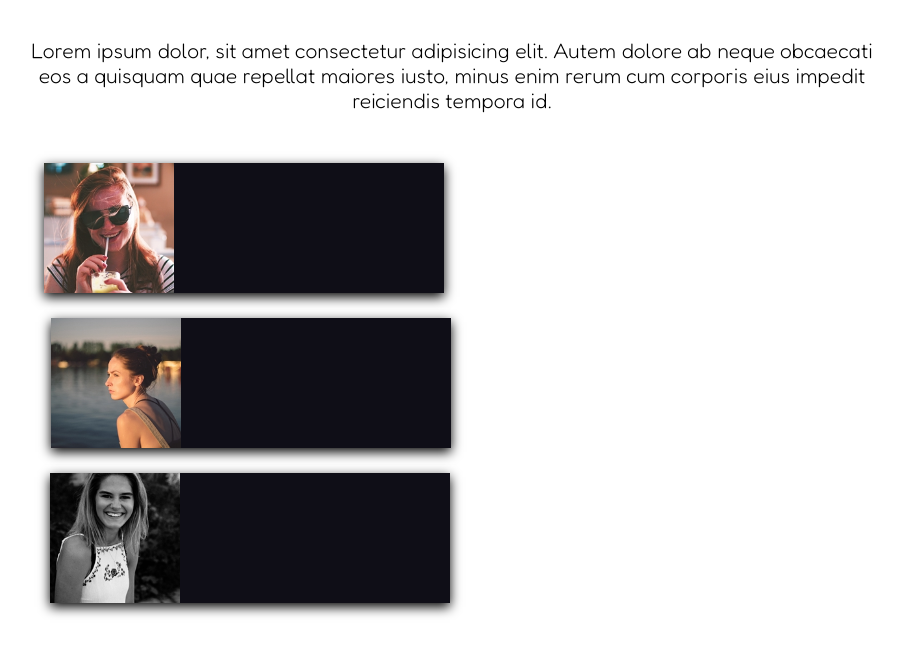
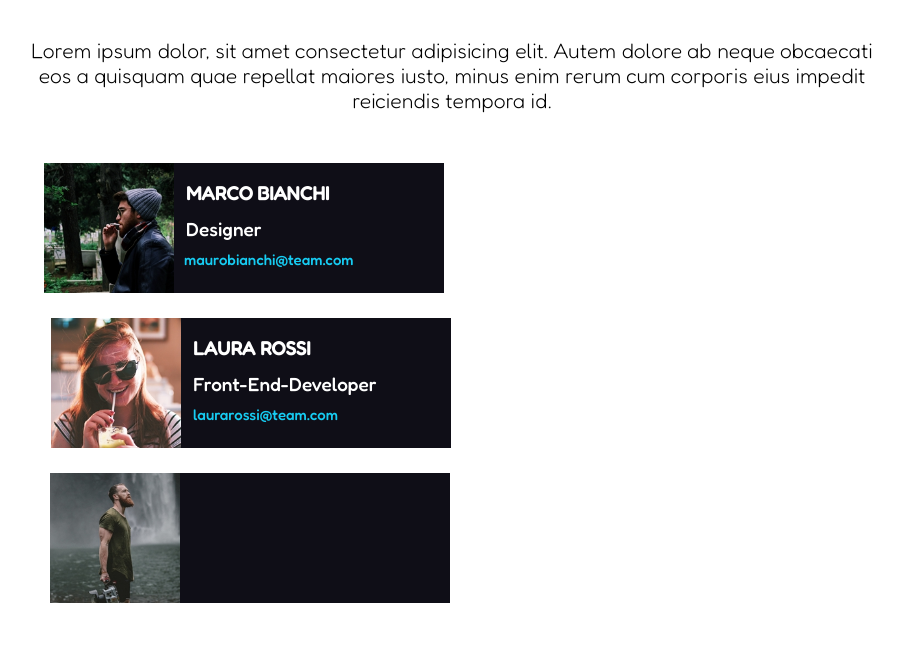
Before and after one commit to PinoGabriel/html-css-float-cards, a plain HTML site: page index.html in a window 1280 px wide. Shown: the part 96-750 px from the top of the page, without its empty margins (188-1091 px from the left). Drawn offline with Linux system fonts and the light colour scheme.

Commit message:
Aggiunto testo nei blocchi

```diff
--- a/css/style.css
+++ b/css/style.css
@@ -1,3 +1,4 @@
+/************* Elementi principali ***************/
 * {
     box-sizing: border-box;
     margin: 0;
@@ -23,17 +24,24 @@ header h1 {
 }
 
 main {
-    text-align: center;
     padding: 25px;
 }
 
 main > p {
     font-size: 21px;
     font-weight: 300;
+    text-align: center;
+}
+
+/************* Blocchi ***************/
+.blocchi {
+    float: left;
+    background-color: #0f0e17;
+    box-shadow: 0px 4px 11px 0px;
+    color: white;
 }
 
 .blocco1 {
-    float: left;
     width: 400px;
     height: 130px;
     margin: 25px 10px 0 15px;
@@ -42,22 +50,61 @@ main > p {
 }
 
 .blocco2 {
-    float: left;
     width: 400px;
     height: 130px;
     margin: 25px 10px 0 22px;
-    background-color: #0f0e17;
-    box-shadow: 0px 4px 11px 0px;
 }
 
 .blocco3 {
-    float: left;
     width: 400px;
     height: 130px;
     margin: 25px 10px 0 21px;
-    background-color: #0f0e17;
-    box-shadow: 0px 4px 11px 0px;
 }
+
+/************* Stile contenuto Blocchi ***************/
+.blocco1 > h2 {
+    font-size: 19px;
+    padding-left: 142px;
+    padding-top: 18px;
+}
+
+.blocco1 > p {
+    font-size: 19px;
+    padding-left: 142px;
+    padding-top: 13px;
+}
+
+.mail1 {
+    margin-top: 10px;
+    display: inline-block;
+    margin-left: 10px;
+    text-decoration: none;
+    color: #17ccf2;
+    font-size: 15px;
+}
+
+.blocco2 > h2 {
+    font-size: 19px;
+    padding-left: 142px;
+    padding-top: 18px;
+}
+
+.blocco2 > p {
+    font-size: 19px;
+    padding-left: 142px;
+    padding-top: 13px;
+}
+
+.mail2 {
+    margin-top: 10px;
+    display: inline-block;
+    text-decoration: none;
+    color: #17ccf2;
+    font-size: 15px;
+}
+
+
+
 
 .clearfix::after {
     content: "";
--- a/index.html
+++ b/index.html
@@ -19,14 +19,20 @@
             <p>Lorem ipsum dolor, sit amet consectetur adipisicing elit. Autem dolore ab neque obcaecati eos a quisquam quae repellat maiores iusto, minus enim rerum cum corporis eius impedit reiciendis tempora id.</p>
 
             <section class="clearfix">
-                <div class="blocco1">
-                    <img class="dimensione" src="./img/female1.png" alt="1">
+                <div class=" blocchi blocco1">
+                    <img class="dimensione" src="./img/male1.png" alt="1">
+                    <h2>MARCO BIANCHI</h2>
+                    <p>Designer</p>
+                    <a class="mail1" href="mailto:maurobianchi@team.com">maurobianchi@team.com</a>
                 </div>
-                <div class="blocco2">
-                    <img class="dimensione" src="./img/female2.png" alt="2">
+                <div class="blocchi blocco2">
+                    <img class="dimensione" src="./img/female1.png" alt="2">
+                    <h2>LAURA ROSSI</h2>
+                    <p>Front-End-Developer<g/p>
+                    <a class="mail2" href="mailto:laurarossi@team.com">laurarossi@team.com</a>
                 </div>
-                <div class="blocco3">
-                    <img class="dimensione" src="./img/female3.png" alt="3">
+                <div class="blocchi blocco3">
+                    <img class="dimensione" src="./img/male2.png" alt="3">
                 </div>
             </section>
         </main>
```
